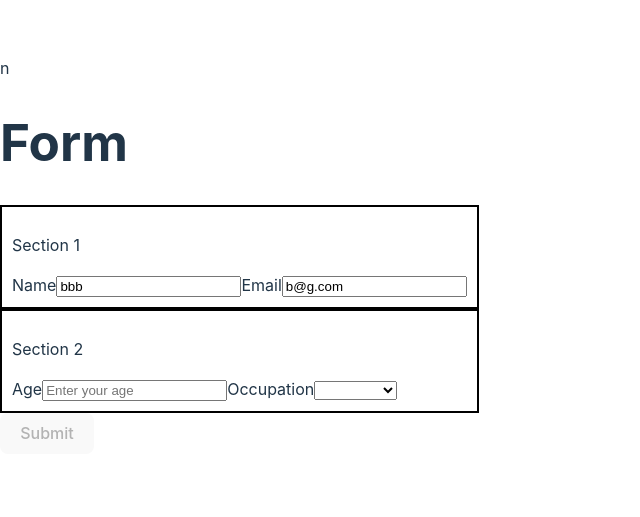
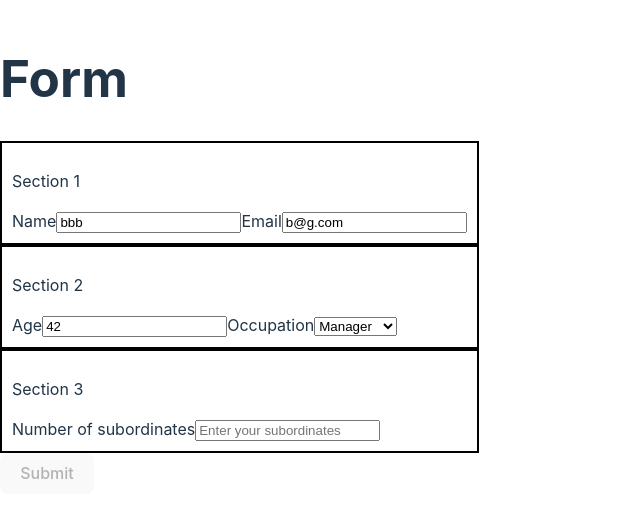
Before and after one commit to bryantt23/dynamic-form, a React (Vite) app: page / in a window 1280 px wide. Shown: the part 145-662 px from the top of the page, without its empty margins (0-640 px from the left). Built offline with nearby package versions, Linux system fonts and the light colour scheme.

Commit message:
use strategy pattern

```diff
--- a/src/components/Form.jsx
+++ b/src/components/Form.jsx
@@ -7,6 +7,15 @@ import { Formik, Field, Form as FormikForm, ErrorMessage } from 'formik'
 import './Form.css'
 
 const occupations = ["Developer", "Manager"]
+const languages = ["", "Ruby", "JavaScript", "C#"]
+
+const section2ManagerValidationSchema = Yup.object({
+    subordinates: Yup.number().required().min(1).max(7)
+})
+
+const section2DeveloperValidationSchema = Yup.object({
+    language: Yup.string().required()
+})
 
 function Form() {
     const navigate = useNavigate()
@@ -22,15 +31,39 @@ function Form() {
         occupation: Yup.string().required()
     })
 
-    const section2ManagerValidationSchema = Yup.object({
-        subordinates: Yup.number().required().min(1).max(7)
-    })
+    const renderError = (message) => <p>{message}</p>
 
-    const section2DeveloperValidationSchema = Yup.object({
-        language: Yup.string().required()
-    })
+    const strategyMap = {
+        "Developer": {
+            schema: section2DeveloperValidationSchema,
+            label: <label>Language
+                <Field
+                    name="language"
+                    as="select"
+                >
+                    {
+                        languages.map((language, index) => (
+                            <option key={index}>
+                                {language}
+                            </option>))
+                    }
+                </Field>
+                <ErrorMessage name="language" render={renderError} />
+            </label>,
+        },
+        "Manager": {
+            schema: section2ManagerValidationSchema,
+            label: <label>Number of subordinates
+                <Field
+                    name="subordinates"
+                    type="number"
+                    placeholder="Enter your subordinates"
+                />
+                <ErrorMessage name="subordinates" render={renderError} />
+            </label>
+        },
+    }
 
-    const languages = ["", "Ruby", "JavaScript", "C#"]
 
     const handleSubmit = (values) => {
         try {
@@ -40,8 +73,6 @@ function Form() {
             console.log("Validation failed:", error);
         }
     }
-
-    const renderError = (message) => <p>{message}</p>
 
     const validateForm = async (values) => {
         if (!validInitialSections) {
@@ -72,19 +103,20 @@ function Form() {
             return section1ValidationSchema
         }
         else {
+            const fields = strategyMap[selectedOccupation].schema.fields
             return Yup.object().shape({
                 ...section1ValidationSchema.fields,
-                ...(selectedOccupation === 'Manager' ? section2ManagerValidationSchema.fields : section2DeveloperValidationSchema.fields)
+                ...fields
             })
         }
     }
 
+
     return (
         <div>
-            {validInitialSections ? 'y' : 'n'}
             <h1>Form</h1>
             <Formik
-                initialValues={{ name: "bbb", email: "b@g.com", age: '', occupation: '' }}
+                initialValues={{ name: "bbb", email: "b@g.com", age: '42', occupation: 'Manager' }}
                 onSubmit={handleSubmit}
                 validationSchema={getValidationSchema()}
                 isInitialValid={false}
@@ -140,33 +172,8 @@ function Form() {
                             {validInitialSections && (
                                 <div className={"section"}>
                                     <p>Section 3</p>
-                                    {selectedOccupation === 'Developer' ? (<label>Language
-                                        <Field
-                                            name="language"
-                                            as="select"
-                                        >
-                                            {
-                                                languages.map((language, index) => (
-                                                    <option key={index}>
-                                                        {language}
-                                                    </option>))
-                                            }
-                                        </Field>
-                                        <ErrorMessage name="language" render={renderError} />
-                                    </label>) :
-                                        (
-                                            <label>Number of subordinates
-                                                <Field
-                                                    name="subordinates"
-                                                    type="number"
-                                                    placeholder="Enter your subordinates"
-                                                />
-                                                <ErrorMessage name="subordinates" render={renderError} />
-                                            </label>
-                                        )}
-
+                                    {strategyMap[selectedOccupation].label}
                                 </div>
-
                             )}
                             <button
                                 disabled={submitButtonDisabled}
```
